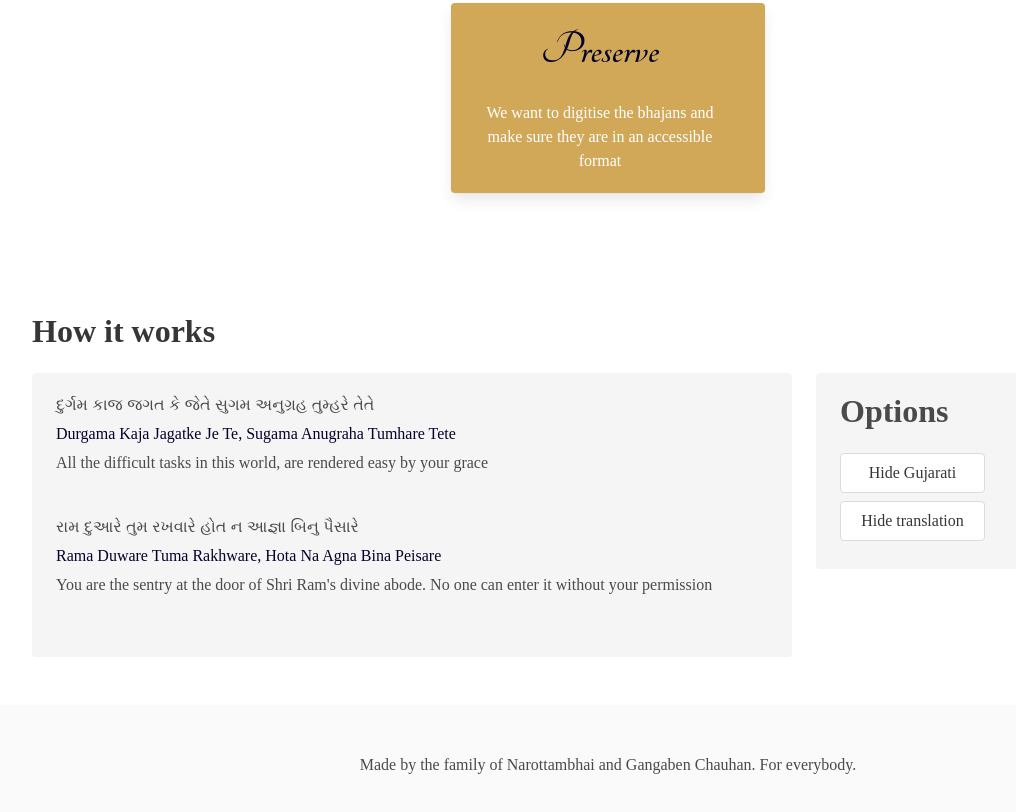
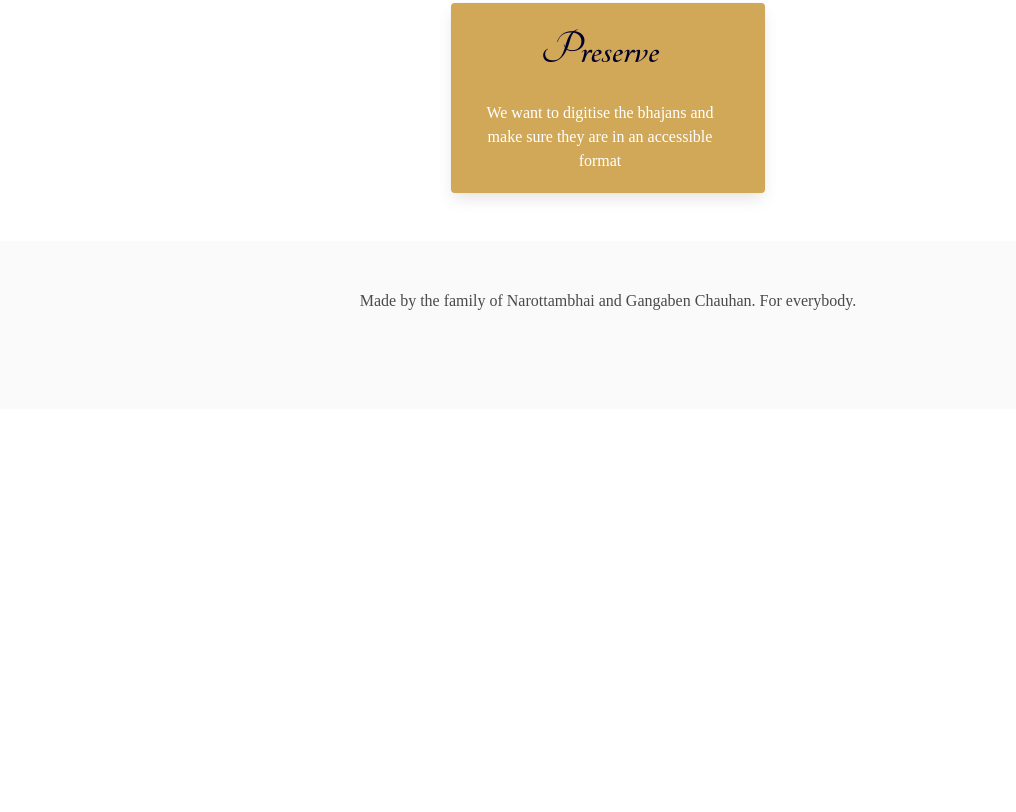
Before and after one commit to raamC/prarthanjali, a Gatsby site: page / in a window 1280 px wide. Shown: the part 990-1802 px from the top of the page, without its empty margins (32-1048 px from the left). After the commit the page ends 1399 px from the top, so only its background shows below. Built offline with nearby package versions, Linux system fonts and the light colour scheme; Gatsby itself is replaced by a stand-in of ours; a web font is replaced by a local one.

Commit message:
Remove gujarati

```diff
--- a/src/components/howItWorksExample.js
+++ /dev/null
@@ -1,49 +0,0 @@
-import React, { useState } from "react"
-import Layout from "./layout"
-import JSONData from "../content/hanumanChalisa.json"
-
-const HowItWorksExample = () => {
-  const [showGujarati, setShowGujarati] = useState(true)
-  const [showTranslation, setShowTranslation] = useState(true)
-
-  const exampleSubsections = JSONData.sections.slice(23, 25)
-
-  return (
-    <div>
-      <div class="columns" style={{ display: 'flex', 'flex-wrap': 'wrap-reverse' }}>
-
-        <div class="column is-two-thirds" style={{ 'min-width': '60%' }}>
-          <div class="notification">
-
-            {exampleSubsections.map(section => (
-              <div class="bhajan-section">
-                <div class="section-gujarati" style={showGujarati ? {} : { display: 'none' }} >
-                  {section.gujarati}
-                </div>
-                <div class="section-transliteration">
-                  {section.transliteration}
-                </div>
-                <div class="section-translation" style={showTranslation ? {} : { display: 'none' }}>
-                  {section.translation}
-                </div>
-              </div>
-            ))}
-          </div>
-        </div>
-        <div class="column is-one-third">
-          <div class="notification">
-            <h3 class="title">Options</h3>
-            <button class="button options-button" onClick={() => setShowGujarati(!showGujarati)}>
-              {showGujarati ? "Hide" : "Show"} Gujarati
-                    </button>
-            <button class="button options-button" onClick={() => setShowTranslation(!showTranslation)}>
-              {showTranslation ? "Hide" : "Show"} translation
-                    </button>
-          </div>
-        </div>
-      </div>
-    </div>
-  )
-}
-
-export default HowItWorksExample
--- a/src/content/hanumanChalisa.json
+++ b/src/content/hanumanChalisa.json
@@ -1,237 +1,190 @@
 {
     "title": {
-        "gujarati" : "હનુમાન્ ચાલીસા",
         "transliteration": "Hanuman Chalisa"
     },
     "url": "hanuman-chalisa",
     "sections": [
         {
-            "gujarati" : "શ્રી ગુરુ ચરણ સરોજ રજ નિજમન મુકુર સુધારિ",
             "transliteration": "Shree Guru Charan Saroj Raja, Nij Mana Mukuru Sudhari",
             "translation": "After cleansing the mirror of my mind with the pollen dust of holy Guru's lotus feet"
         },
         {
-            "gujarati" : "વરણૌ રઘુવર વિમલયશ જો દાયક ફલચારિ",
             "transliteration": "Baranaun Raghubara Bimala Jasa, Jo Dayaka Fala Chari",
             "translation": "I narrate the sacred glory of Shri Raghuvar which bestows the four fold fruits of life (Dharma, Artha, Kama and Moksha)"
         },
         {
-            "gujarati" : "બુદ્ધિહીન તનુજાનિકૈ સુમિરૌ પવન કુમાર",
             "transliteration": "Buddhi-Hina Tanu Janikei, Sumirou Pavan-Kumar",
             "translation": "Fully aware of the deficiency of my intelligence, I concentrate my attention on Pavan Kumar"
         },
         {
-            "gujarati" : "બલ બુદ્ધિ વિદ્યા દેહુ મોહિ હરહુ કલેશ વિકાર્",
             "transliteration": "Bala Buddhi Vidya Dehu Mohin, Harahu Kal Esa Bikara",
             "translation": "And humbly ask for strength, intelligence and true knowledge to relieve me of all afflictions and blemishes"
         },
         {
-            "gujarati" : "જય હનુમાન જ્ઞાન ગુણ સાગર જય કપીશ તિહુ લોક ઉજાગર",
             "transliteration": "Jaya Hanuman Gnana Guna Sagar, Jaya Kapeesh Tinhu Loka Ujagara",
             "translation": "Victory to you, O Hanuman! Ocean of wisdom, all hail to you O Kapisa! (Lord of the monkeys). You illuminate all the three worlds with your glory"
         },
         {
-            "gujarati" : "રામદૂત અતુલિત બલધામા અંજનિ પુત્ર પવનસુત નામા",
             "transliteration": "Rama Doota Atulita Bala Dhama, Anjani Putra Pavan Suta Nama",
             "translation": "You are the divine messenger of Shri Ram, a repository of immeasurable strength. You are known as Anjani Putra (son of Anjani) and Pavan Suta (son of Pavan, the God of Wind)"
         },
         {
-            "gujarati" : "મહાવીર વિક્રમ બજરંગી કુમતિ નિવાર સુમતિ કે સંગી",
             "transliteration": "Mahavira Vikrama Bajrangi, Kumati Nivar Sumati Ke Sangi",
             "translation": "With limbs as sturdy as Vajra (The mace of God Indra) you are valiant and brave. You dispel the darkness of evil thoughts and are a companion of Good Sense and Wisdom personified"
         },
         {
-            "gujarati" : "કંચન વરણ વિરાજ સુવેશા કાનન કુંડલ કુંચિત કેશા",
             "transliteration": "Kanchan Baran Biraj Subesa, Kanan Kundal Kunchit Kesa",
             "translation": "Your physique is beautifully golden coloured and you are resplendent in your handsome form. You wear earrings and have beautiful, curly hair"
         },
         {
-            "gujarati" : "હાથવજ્ર ઔ ધ્વજા વિરાજૈ કાંથે મૂંજ જનેવૂ સાજૈ",
             "transliteration": "Hath Bajra Aur Dhwaja Birajei, Kandhe Moonja Janeu Sanjei",
             "translation": "You carry in your hand a lightning bolt along with a victory flag and wear the sacred thread across your shoulder"
         },
         {
-            "gujarati" : "શંકર સુવન કેસરી નંદન તેજ પ્રતાપ મહાજગ વંદન",
             "transliteration": "Sanker Suvan Kesari Nandan, Teja Pratap Maha Jaga-Vandan",
             "translation": "You are the incarnation of Lord Shiva, and the son of Kesari. You are adored by the whole world on account of your great strength and courage"
         },
         {
-            "gujarati" : "વિદ્યાવાન ગુણી અતિ ચાતુર રામ કાજ કરિવે કો આતુર",
             "transliteration": "Vidyavana Gunee Ati Chatur, Rama Kaja Karibe Ko Atur",
             "translation": "You are the repository of learning, virtuous and fully accomplished, always keen to carry out the tasks of Shri Ram"
         },
         {
-            "gujarati" : "પ્રભુ ચરિત્ર સુનિવે કો રસિયા રામલખન સીતા મન બસિયા",
             "transliteration": "Prabhu Charitra Sunibe Ko Rasiya, Rama Lakhan Sita Mana Basiya",
             "translation": "You delight in listening to the glories of Sri Rama, you have Sri Rama, Lakshmana and Sita dwelling in your heart"
         },
         {
-            "gujarati" : "સૂક્ષ્મ રૂપધરિ સિયહિ દિખાવા વિકટ રૂપધરિ લંક જરાવા",
             "transliteration": "Sukshma Rupa Dhari Siyahin Dikhawa, Bikat Rupa Dhari Lank Jarawa",
             "translation": "You appeared before Sita in a diminutive form and spoke to her in humility. You assumed an awesome form and struck terror by setting Lanka on fire"
         },
         {
-            "gujarati" : "ભીમ રૂપધરિ અસુર સંહારે રામચંદ્ર કે કાજ સંવારે",
             "transliteration": "Bhima Rupa Dhari Assura Sanhare, Ramachandra Ke Kaja Sanware",
             "translation": "You assumed a gigantic form and destroyed the Asuras (demons) and performed all tasks assigned to you by Shri Ram"
         },
         {
-            "gujarati" : "લાય સંજીવન લખન જિયાયે શ્રી રઘુવીર હરષિ ઉરલાયે",
             "transliteration": "Laya Sanjiwan Lakhan Jiyaye, Shree Raghuvira Harashi Ura Laye",
             "translation": "You brought Sanjivan (A herb that revives life) and restored Lakshman back to life, Shri Raghuvir cheerfully embraced you with his heart full of joy"
         },
         {
-            "gujarati" : "રઘુપતિ કીન્હી બહુત બડાયી તુમ મમ પ્રિય ભરતહિ સમ ભાયી",
             "transliteration": "Raghupati Kinhi Bahuta Badai, Tuma Mama Priya Bahratahi Sama Bhaai",
             "translation": "Shri Raghupati praised you greatly and said \"You are as dear to me as my own brother Bharat\""
         },
         {
-            "gujarati" : "સહસ વદન તુમ્હરો યશગાવૈ અસ કહિ શ્રીપતિ કંઠ લગાવૈ",
             "transliteration": "Sahastra Badan Tumharo Jasa Gaven, Asa Kahi Shripati Kanth Lagavei",
             "translation": "Thousands of living beings are chanting hymns of your glories, saying thus, Shri Ram warmly embraced him (Shri Hanuman)"
         },
         {
-            "gujarati" : "સનકાદિક બ્રહ્માદિ મુનીશા નારદ શારદ સહિત અહીશા",
             "transliteration": "Sanakadika Brahmadi Munisa, Narad Sarad Sahita Aheesa",
             "translation": "When prophets like Sanka, even the sage-like Lord Brahma, the great hermit Narad himself, Goddess Saraswati and Ahisha (one of immeasurable dimensions)"
         },
         {
-            "gujarati" : "યમ કુબેર દિગપાલ જહાં તે કવિ કોવિદ કહિ સકે કહાં તે",
             "transliteration": "Yama Kuber Digpal Jahante, Kabi Kobid Kahi Sake Kahante",
             "translation": "Even Yamraj (God of Death) Kuber (God of Wealth) and the Digpals (deputies guarding the four corners of the Universe) have been vying with one another in offering homage to your glories. How then, can a mere poet give adequate expression of your glories in full"
         },
         {
-            "gujarati" : "તુમ ઉપકાર સુગ્રીવહિ કીન્હા રામ મિલાય રાજપદ દીન્હા",
             "transliteration": "Tuma Upakar Sugravahin Kinha, Rama Milaya Raj-Pada Dinha",
             "translation": "You rendered a great service to Sugriva. You united him with Shri Ram and he installed him on the royal throne"
         },
         {
-            "gujarati" : "તુમ્હરો મંત્ર વિભીષણ માના લંકેશ્વર ભયે સબ જગ જાના",
             "transliteration": "Tumharo Mantra Bibhishan Mana, Lankeshvar Bhaye Saba Jaga Jana",
             "translation": "By heeding your advice, Vibhishan became Lord of Lanka. This is known all over the universe"
         },
         {
-            "gujarati" : "યુગ સહસ્ર યોજન પર ભાનૂ લીલ્યો તાહિ મધુર ફલ જાનૂ",
             "transliteration": "Yuga Sahasra Jojan Para Bhanu, Lilyo Tahi Madhur Fala Janun",
             "translation": "On your own you dashed upon the Sun, which is thousands of miles away, thinking it to be a sweet fruit"
         },
         {
-            "gujarati" : "પ્રભુ મુદ્રિકા મેલિ મુખ માહી જલધિ લાંઘિ ગયે અચરજ નાહી",
             "transliteration": "Prabhu Mudrika Meli Mukh Manhi, Jaladhi Langhi Gaye Acharaja Nahin",
             "translation": "Carrying the Lord's ring in your mouth, there is hardly any wonder that you easily leapt across the ocean"
         },
         {
-            "gujarati" : "દુર્ગમ કાજ જગત કે જેતે સુગમ અનુગ્રહ તુમ્હરે તેતે",
             "transliteration": "Durgama Kaja Jagatke Je Te, Sugama Anugraha Tumhare Tete",
             "translation": "All the difficult tasks in this world, are rendered easy by your grace"
         },
         {
-            "gujarati" : "રામ દુઆરે તુમ રખવારે હોત ન આજ્ઞા બિનુ પૈસારે",
             "transliteration": "Rama Duware Tuma Rakhware, Hota Na Agna Bina Peisare",
             "translation": "You are the sentry at the door of Shri Ram's divine abode. No one can enter it without your permission"
         },
         {
-            "gujarati" : "સબ સુખ લહૈ તુમ્હારી શરણા તુમ રક્ષક કાહૂ કો ડર ના",
             "transliteration": "Saba Sukha Lahei Tumhari Sarana, Tumha Rakshak Kahu Ko Darana",
             "translation": "All comforts of the world lie at your feet. The devotees enjoy all divine pleasures and feel fearless under your benign protection"
         },
         {
-            "gujarati" : "આપન તેજ તુમ્હારો આપૈ તીનોં લોક હાંક તે કાંપૈ",
             "transliteration": "Apanã Teja Samhãro Apei, Tinon Loka Hãnka Te Kanpei",
             "translation": "You alone are befitted to carry your own splendid valour. All the three worlds tremble at your thunderous roar"
         },
         {
-            "gujarati" : "ભૂત પિશાચ નિકટ નહિ આવૈ મહવીર જબ નામ સુનાવૈ",
             "transliteration": "Bhoota Pishãch Nikata Nahin Avei, Mahãvir Jaba Nãma Sunãvei",
             "translation": "All the ghosts and evil forces keep away, with the sheer mention of your great name, O Mahaveer!"
         },
         {
-            "gujarati" : "નાસૈ રોગ હરૈ સબ પીરા જપત નિરંતર હનુમત વીરા",
             "transliteration": " Nãsei Roga Harei Saba Pira, Japata Nirantara Hanumant Beera",
             "translation": "All diseases, pain and suffering disappear on reciting regularly Shri Hanuman's holy name"
         },
         {
-            "gujarati" : "સંકટ સેં હનુમાન છુડાવૈ મન ક્રમ વચન ધ્યાન જો લાવૈ",
             "transliteration": "Sankat Se Hanuman Chhudavei, Mana Krama Bachan Dhyan Jo Lavei",
             "translation": "Those who remember Shri Hanuman in thought, words and deeds with sincerity and faith, are rescued from all crises in life"
         },
         {
-            "gujarati" : "સબ પર રામ તપસ્વી રાજા તિનકે કાજ સકલ તુમ સાજા",
             "transliteration": "Saba Para Rama Tapaswi Raja, Tinake Kaja Sakala Tuma Saja",
             "translation": "Shri Ram is the king of the devotees engaged in penances. And you fulfil all works of Shri Ram"
         },
         {
-            "gujarati" : "ઔર મનોરધ જો કોયિ લાવૈ તાસુ અમિત જીવન ફલ પાવૈ",
             "transliteration": "Aur Manoratha Jo Koi Lavei, Tasu Amita Jivan Fala Pavei",
             "translation": "Whoever comes to you for fulfilment of any desire with faith and sincerity, that wish is fulfilled beyond in this very birth"
         },
         {
-            "gujarati" : "ચારો યુગ પરિતાપ તુમ્હારા હૈ પરસિદ્ધ જગત ઉજિયારા",
             "transliteration": "Charon Juga Paratapa Tumhara, He Parasiddha Jagat Ujiyara",
             "translation": "All through the four ages your magnificent glory is acclaimed far and wide, and illuminates the whole world"
         },
         {
-            "gujarati" : "સાધુ સંત કે તુમ રખવારે અસુર નિકંદન રામ દુલારે",
             "transliteration": "Sadhu Sant Ke Tuma Rakhaware, Asur Nikandan Rama Dulare",
             "translation": "You are the protector of saints and sages and destroy all demons. You are as dear as a son to Shri Ram"
         },
         {
-            "gujarati" : "અષ્ઠસિદ્ધિ નવ નિધિ કે દાતા અસ વર દીન્હ જાનકી માતા",
             "transliteration": "Ashta Siddhi Nou Nidhi Ke Data, Asa Bara Deena Janaki Mata",
             "translation": "You can grant to any one, any of the eight Siddhis (yogic powers) and the nine Nidhis (divine treasures). This boon has been conferred upon you by Mother Janki (Sita)"
         },
         {
-            "gujarati" : "રામ રસાયન તુમ્હારે પાસા સાદ રહો રઘુપતિ કે દાસા",
             "transliteration": "Rama Rasayana Tumhare Pasa, Sada Raho Raghupati Ke Dasa",
             "translation": "You possess the power of devotion to Shri Ram. In all rebirths you will always remain Shri Raghupati's most dedicated disciple"
         },
         {
-            "gujarati" : "તુમ્હરે ભજન રામકો પાવૈ જન્મ જન્મ કે દુખ બિસરાવૈ",
             "transliteration": "Tumharo Bhajan Rama Ko Pavei, Janama Janama Ke Dukha Bisaravei",
             "translation": "Through hymns sung in devotion to you, one can find Shri Ram and become free from sufferings of several births"
         },
         {
-            "gujarati" : "અંત કાલ રઘુવર પુરજાયી જહાં જન્મ હરિભક્ત કહાયી",
             "transliteration": "Antakala Raghubara Pura Jayi, Jahan Janma Hari Bhakta Kahai",
             "translation": "If at the time of death one enters the Divine Abode of Shri Ram, thereafter in all future births he is born as the Lord's devotee"
         },
         {
-            "gujarati" : "ઔર દેવતા ચિત્ત ન ધરયી હનુમત સેયિ સર્વ સુખ કરયી",
             "transliteration": "Aur Devata Chitta Na Dharai, Hanumant Sei Sarva Sukha Karai",
             "translation": "Even without worshipping any other deities, one gets all happiness who worships Shri Hanuman"
         },
         {
-            "gujarati" : "સંકટ કટૈ મિટૈ સબ પીરા જો સુમિરૈ હનુમત બલ વીરા",
             "transliteration": "Sankat Katei Mitei Saba Peera, Jo Sumarei Hanumant Bala-Beera",
             "translation": "Difficulties disappear and sorrows are removed, for those who adore and remember Shri Hanuman"
         },
         {
-            "gujarati" : "જૈ જૈ જૈ હનુમાન ગોસાયી કૃપા કરો ગુરુદેવ કી નાયી",
             "transliteration": "Jei Jei Jei Hanuman Gosain, Krupa Karahu Gurudev Ki Nayie",
             "translation": "Victory, victory, victory to you, Shri Hanuman, master of the senses. Let your victory over the evil be firm and final. Bestow your grace upon me as my supreme guru"
         },
         {
-            "gujarati" : "જો શત વાર પાઠ કર કોયી છૂટહિ બંદિ મહા સુખ હોયી",
             "transliteration": "Jo Sata Bara Path Kar Koi, Chhutahi Bandi Maha Sukha Hoi",
             "translation": "One who recites this Hanuman Chalisa one hundred times with devotion, becomes free from the bondage of life and death and enjoys the highest bliss"
         },
         {
-            "gujarati" : "જો યહ પડૈ હનુમાન ચાલીસા હોય સિદ્ધિ સાખી ગૌરીશા",
             "transliteration": "Jo Yaha Padhei Hanuman Chalisa, Hoi Siddhi Sakhee Gaurisa",
             "translation": "All those who recite the Hanuman Chalisa obtain liberation. Lord Shiva himself bears witness to this statement"
         },
         {
-            "gujarati" : "તુલસીદાસ સદા હરિ ચેરા કીજૈ નાથ હૃદય મહ ડેરા",
             "transliteration": "Tulsidas Sada Hari Chera Keejei Nath Rhidaya Maheein Dera",
             "translation": "Tulsidas is always a devotee of Hari. O Lord, make my heart your abode"
         },
         {
-            "gujarati" : "પવન તનય સંકટ હરણ મંગળ મૂરતિ રૂપ્",
             "transliteration": "Pavana Tanaya Sankata Haran Mangal Murati Rupa",
             "translation": "O son of Pavan, remover of adversities, who has an auspicious form"
         },
         {
-            "gujarati" : "રામ લખન સીતા સહિત હૃદય બસહુ સુરભૂપ્",
             "transliteration": "Rama Lakhan Sita Sahita Rhidaya Basahu Sura Bhoopa",
             "translation": "Along with Shri Ram, Lakshman and Sita, reside in my heart"
         }
--- a/src/pages/index.js
+++ b/src/pages/index.js
@@ -1,6 +1,5 @@
 import React from "react"
 import Layout from "../components/layout"
-import HowItWorksExample from "../components/howItWorksExample"
 import satyanarayan from "../images/satyanarayan.jpg"
 import ganesh from "../images/ganesh.jpg"
 
@@ -65,14 +64,6 @@ const IndexPage = () => (
       </div>
 
     </div>
-
-    <section class="section">
-      <div class="container">
-        <h1 class="title">How it works</h1>
-        <HowItWorksExample />
-      </div>
-    </section>
-
   </Layout>
 )
 
```
Also changed, not shown: src/content/abaSaumpaDiya.json (+0 -15 lines), src/templates/bhajan-template.js (+0 -8 lines).
